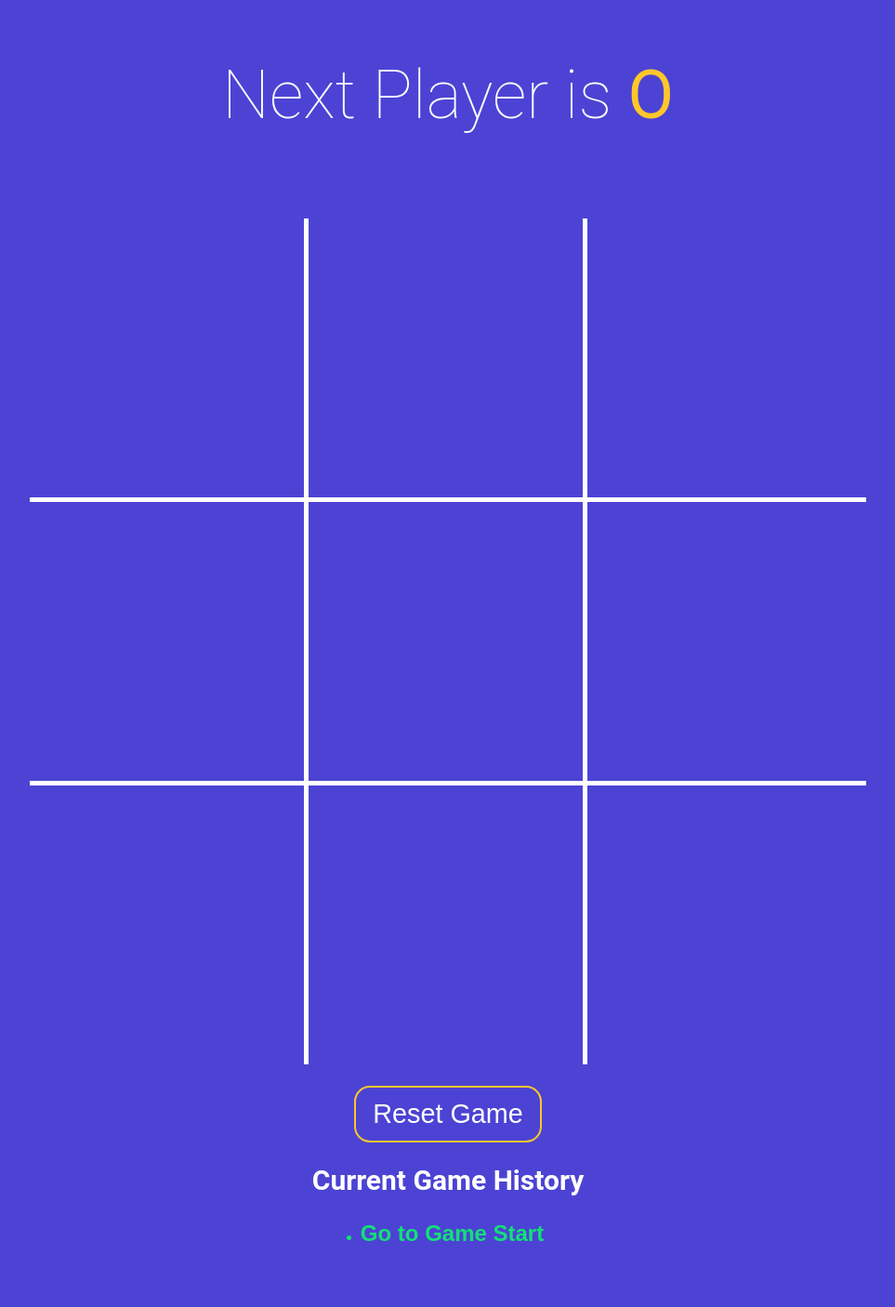
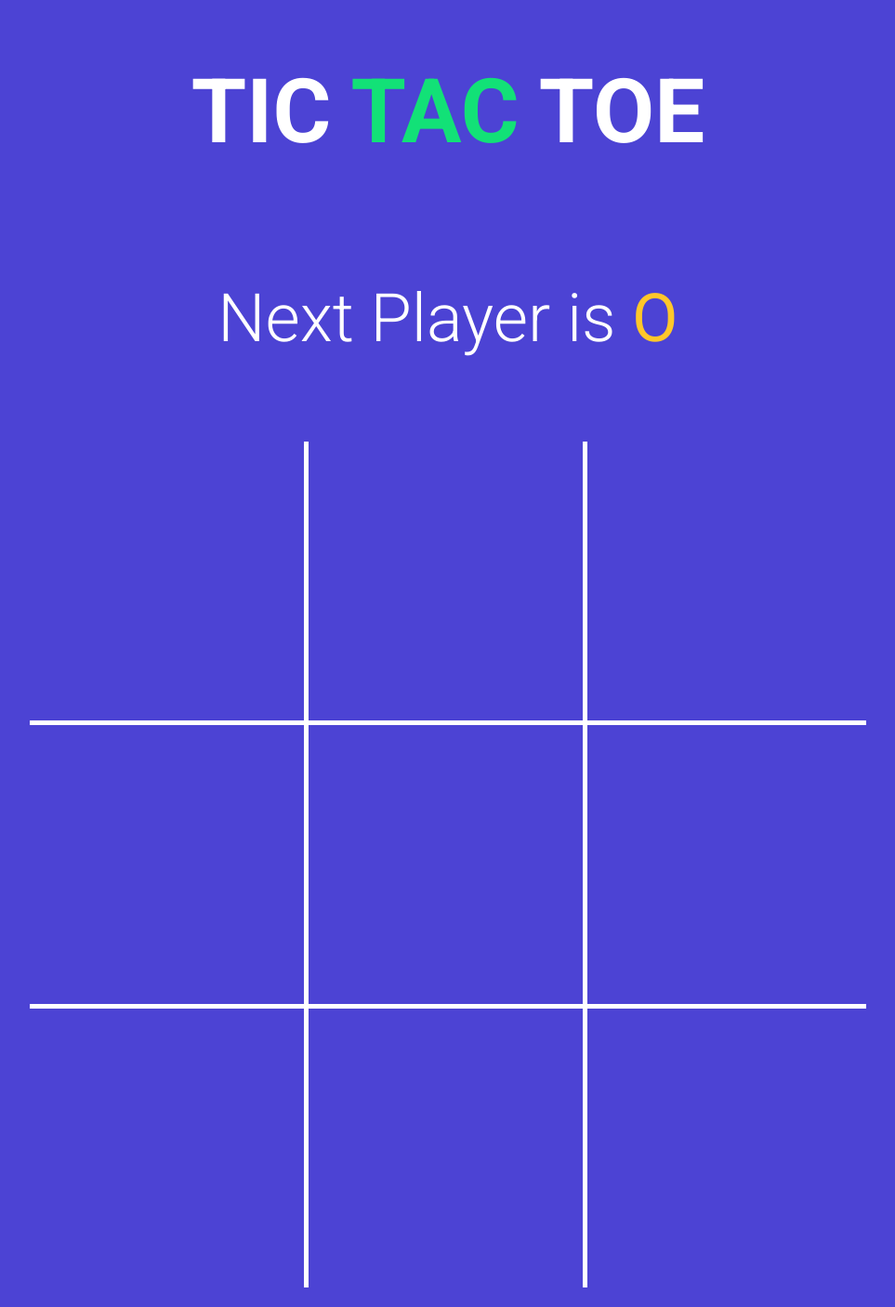
Before and after one commit to gforsythe/titactoe, a React (Vite) app: page / in a window 1280 px wide. Shown: the top 1406 px of the page at 93% size, without its empty margins (158-1121 px from the left). Before the commit the page ends 1362 px from the top, so only its background shows below. Built offline with nearby package versions, Linux system fonts and the light colour scheme.

Commit message:
styled font and titles used inline styles for some items

```diff
--- a/index.html
+++ b/index.html
@@ -1,7 +1,14 @@
 <!DOCTYPE html>
 <html>
   <head>
-    <title>Tic Tac Toe</title>
+    <meta charset="UTF-8" />
+<meta name="viewport" content="width=device-width, initial-scale=1.0" />
+<meta http-equiv="X-UA-Compatible" content="ie=edge" />
+<link
+  href="https://fonts.googleapis.com/css?family=Roboto:300,400,700&display=swap"
+  rel="stylesheet"
+/>
+<title>TIC TAC TOE</title>
   </head>
   <body>
     <div id="root"></div>
--- a/src/App.jsx
+++ b/src/App.jsx
@@ -51,12 +51,15 @@ const onNewGameStart = () => {
 
   return (
     <div className="app">
+      <h1 style={{fontSize: '6rem'}}>TIC <span className='text-green'>TAC</span> TOE</h1>
      <StatusMessage winner={winner} gamingBoard={gamingBoard}/>
 
       <Board squares={gamingBoard.squares} handleSquareClick={handleSquareClick} winningSquares={winningSquares}/>
 
          <button  type='button' className={`btn-reset ${winner ? 'active' : ''}`} onClick={onNewGameStart}>Reset Game</button>
-      <h2>Current Game History</h2>
+      <h2 style={{
+        fontWeight: 'normal'
+      }}>Current Game History</h2>
       <History moveTo={moveTo} history={history} currentMove={currentMove}/>
     </div>
   );
```
